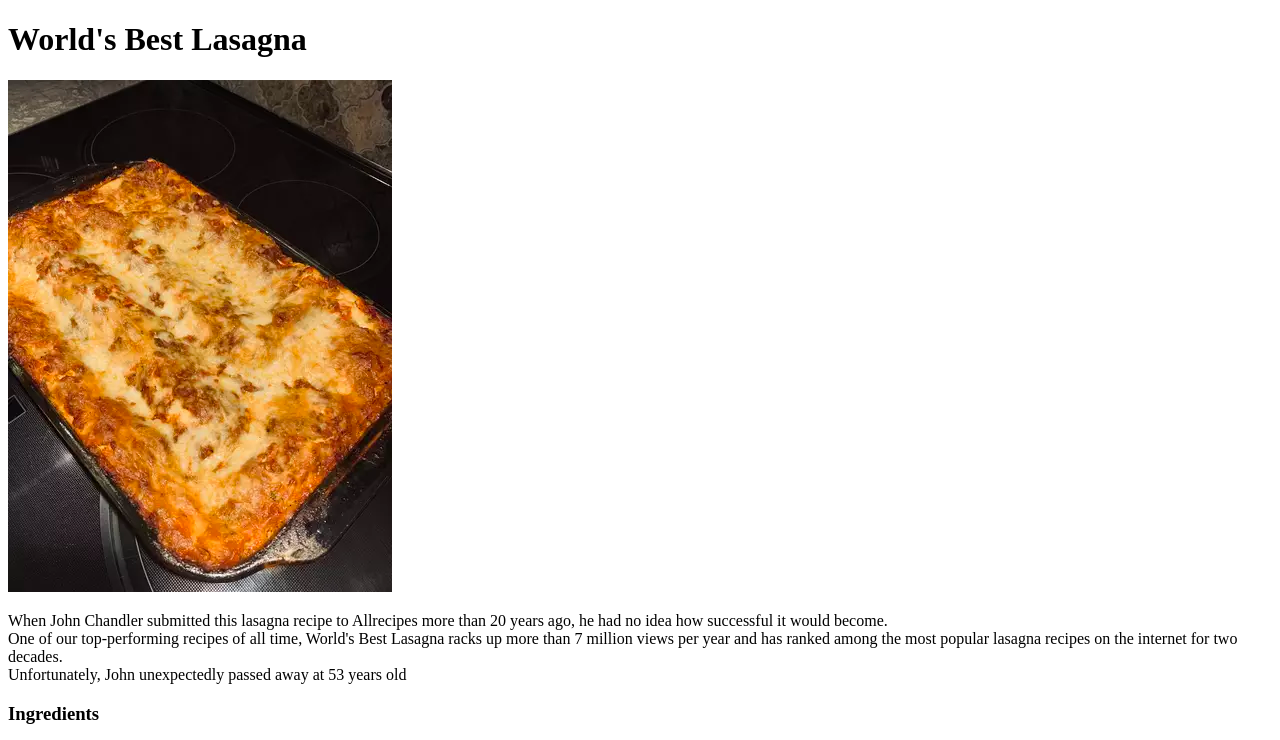
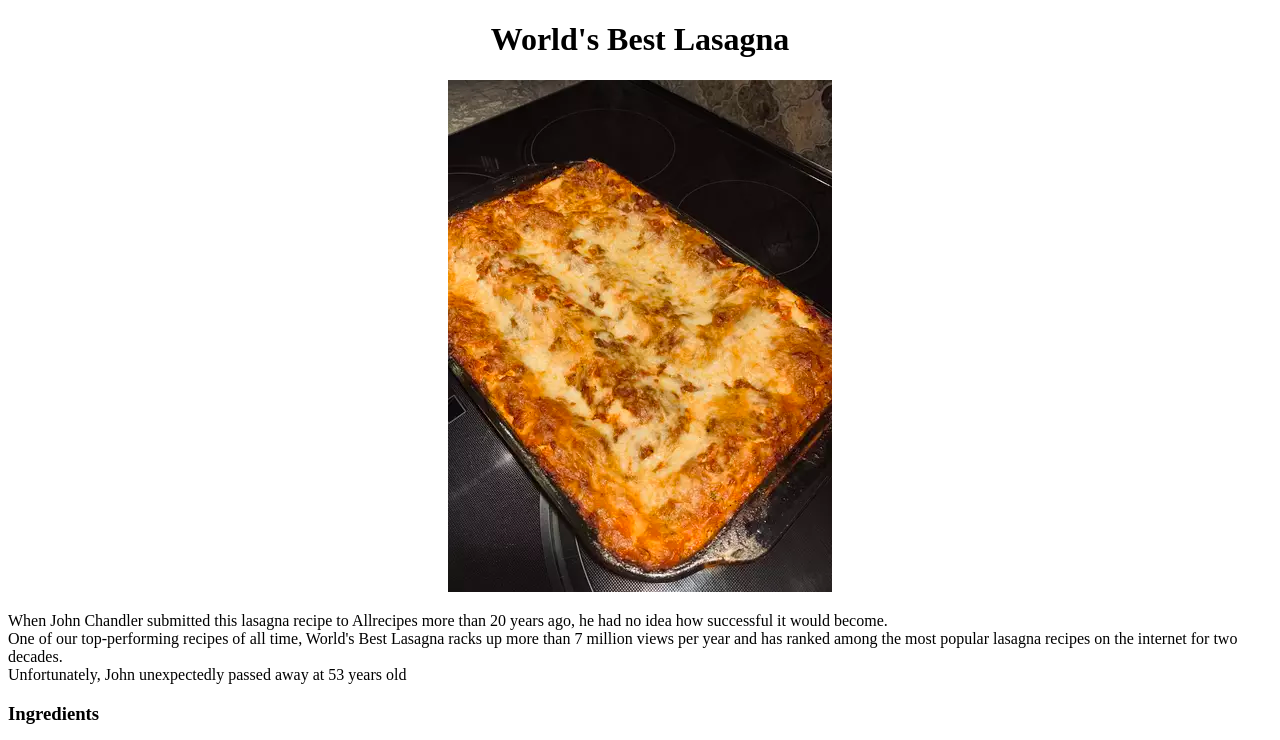
Before and after one commit to BogdanB428/odin-recipes, a plain HTML site: page recipes/lasagna.html in a window 1280 px wide. Shown: the top 740 px of the page. Drawn offline with Linux system fonts and the light colour scheme.

Commit message:
change lasagna.html style

```diff
--- a/recipes/lasagna.html
+++ b/recipes/lasagna.html
@@ -4,13 +4,13 @@
     <meta charset="UTF-8">
     <meta http-equiv="X-UA-Compatible" content="IE=edge">
     <meta name="viewport" content="width=device-width, initial-scale=1.0">
-    <title>Document</title>
+    <title>World's Best Lasagna</title>
 </head>
 <body>
-    <h1>World's Best Lasagna</h1>
-    <img src="../images/lasagna1.jpg" alt="a coocked lasagna">
+    <h1><center> World's Best Lasagna </center></h1>
+   <center> <img src="../images/lasagna1.jpg" alt="a coocked lasagna"> </center>
     <p>
-        When John Chandler submitted this lasagna recipe to Allrecipes more than 20 years ago,
+         When John Chandler submitted this lasagna recipe to Allrecipes more than 20 years ago,
        he had no idea how successful it would become.
        <br>
         One of our top-performing recipes of all time, World's Best Lasagna racks up more
```
Also changed, not shown: recipes/coliva.html (+1 -1 lines).
